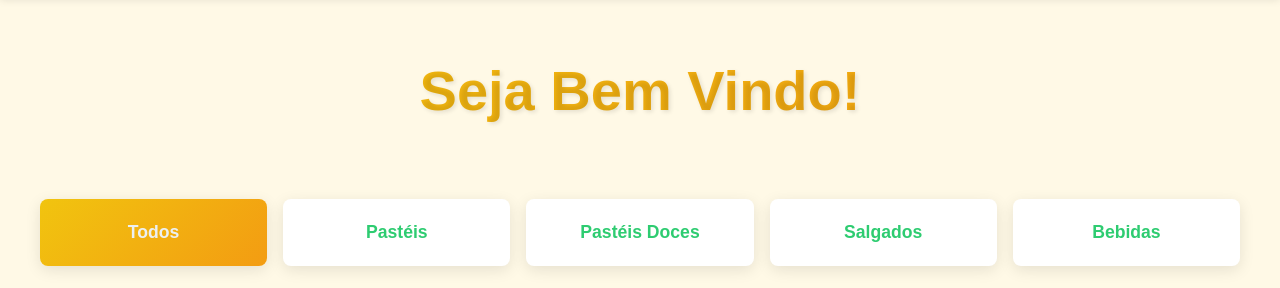
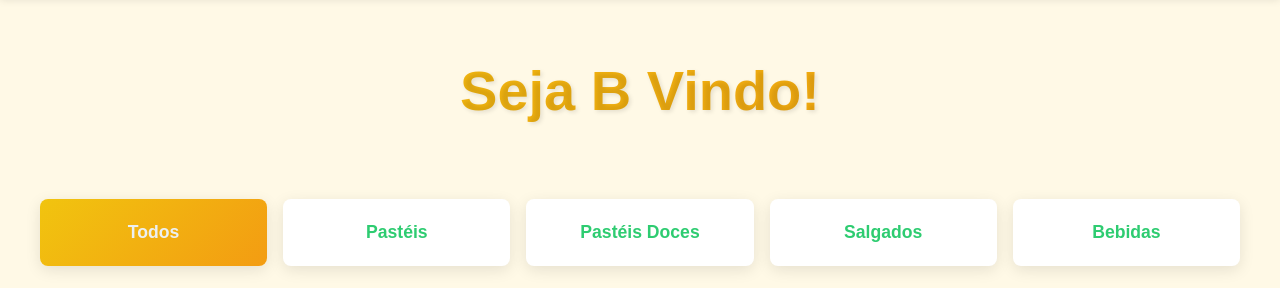
Before and after one commit to claratorres1234/card-pio, a plain HTML site: page index.html in a window 1280 px wide. Shown: the part 512-800 px from the top of the page. Drawn offline with Linux system fonts and the light colour scheme.

Commit message:
minha alteraçãpo

```diff
--- a/index.html
+++ b/index.html
@@ -64,7 +64,7 @@
         <img src="https://receitasdepesos.com.br/wp-content/uploads/2023/11/pastel-de-carne-moida.jpg.webp">
     </div>
 
-    <h1 class="welcome-title">Seja Bem Vindo!</h1>
+    <h1 class="welcome-title">Seja B Vindo!</h1>
 
     <div id="menu-section" class="categories">
         <div class="category active" data-category="todos">
```
